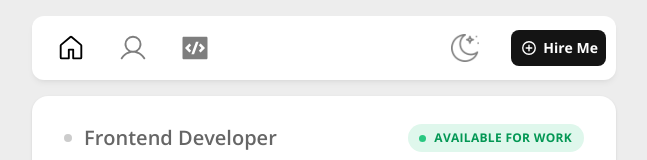
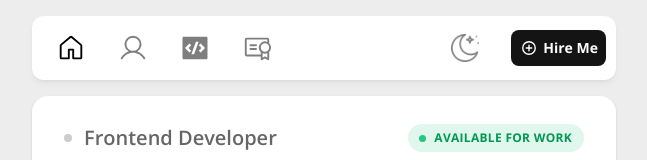
Before and after one commit to Abaljerind/portofolio-jerind, a React (Vite) app: page / in a window 1280 px wide. Shown: the top 160 px of the page, without its empty margins (316-963 px from the left). Built offline with nearby package versions, Linux system fonts and the light colour scheme.

Commit message:
Feat(NavItems & routes): Add path to /certificate component

```diff
--- a/src/components/NavItems.jsx
+++ b/src/components/NavItems.jsx
@@ -1,5 +1,5 @@
 import { GoHome } from "react-icons/go";
-import { PiUser } from "react-icons/pi";
+import { PiCertificate, PiUser } from "react-icons/pi";
 import { RiCodeBoxFill } from "react-icons/ri";
 import { Link, useLocation } from "react-router-dom";
 
@@ -10,6 +10,7 @@ export default function NavItems() {
     { name: "Home", path: "/", icon: <GoHome /> },
     { name: "About", path: "/about", icon: <PiUser /> },
     { name: "Project", path: "/project", icon: <RiCodeBoxFill /> },
+    { name: "Certificate", path: "/certificate", icon: <PiCertificate /> },
   ];
 
   return (
--- a/src/routers/routes.jsx
+++ b/src/routers/routes.jsx
@@ -4,6 +4,7 @@ import HomePage from "../pages/HomePage";
 import About from "../pages/About";
 import Project from "../pages/Project";
 import Contact from "../pages/Contact";
+import Certificate from "../pages/Certificate";
 
 export const router = createBrowserRouter([
   {
@@ -26,6 +27,10 @@ export const router = createBrowserRouter([
         path: "/contact",
         element: <Contact />,
       },
+      {
+        path: "/certificate",
+        element: <Certificate />,
+      },
     ],
   },
 ]);
```
